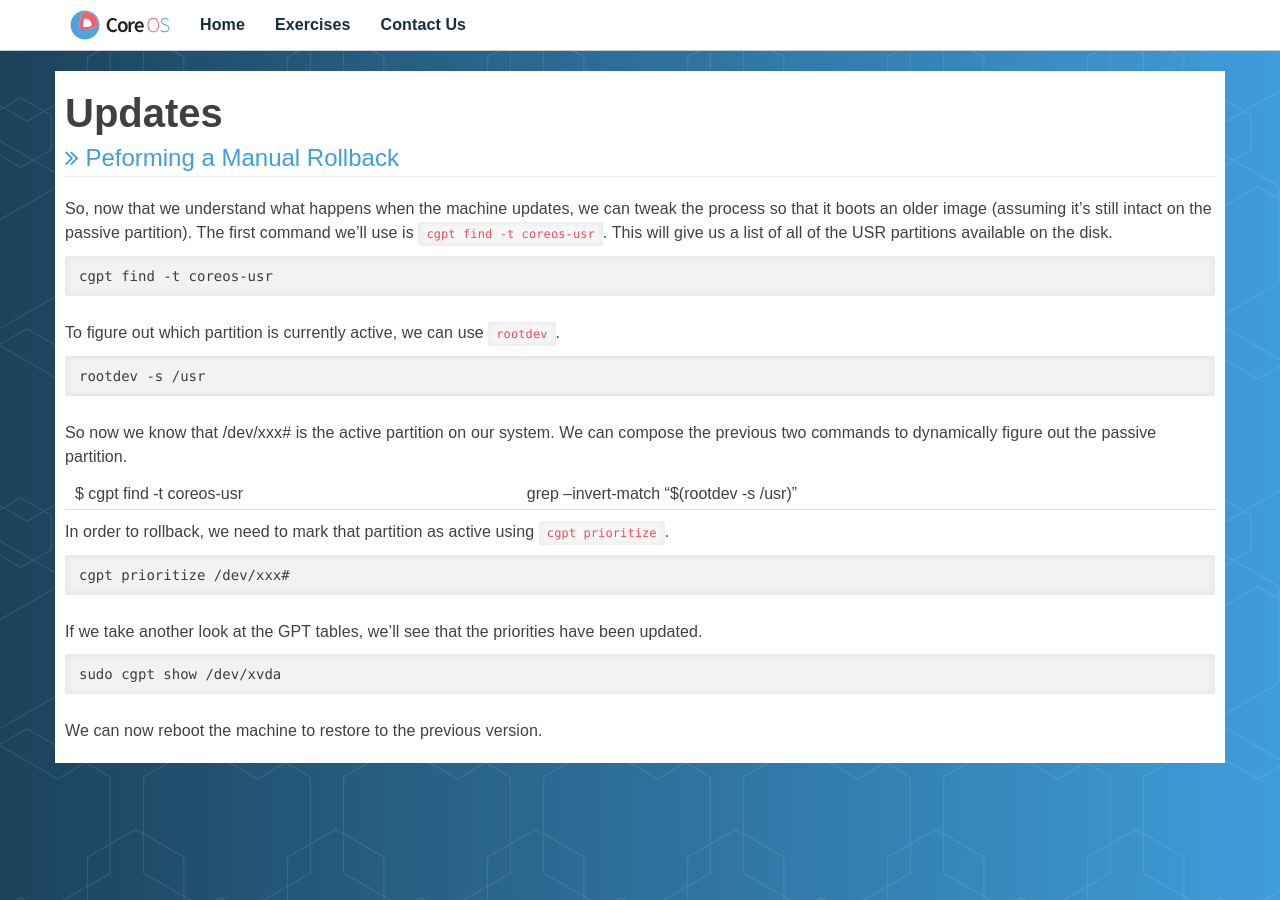
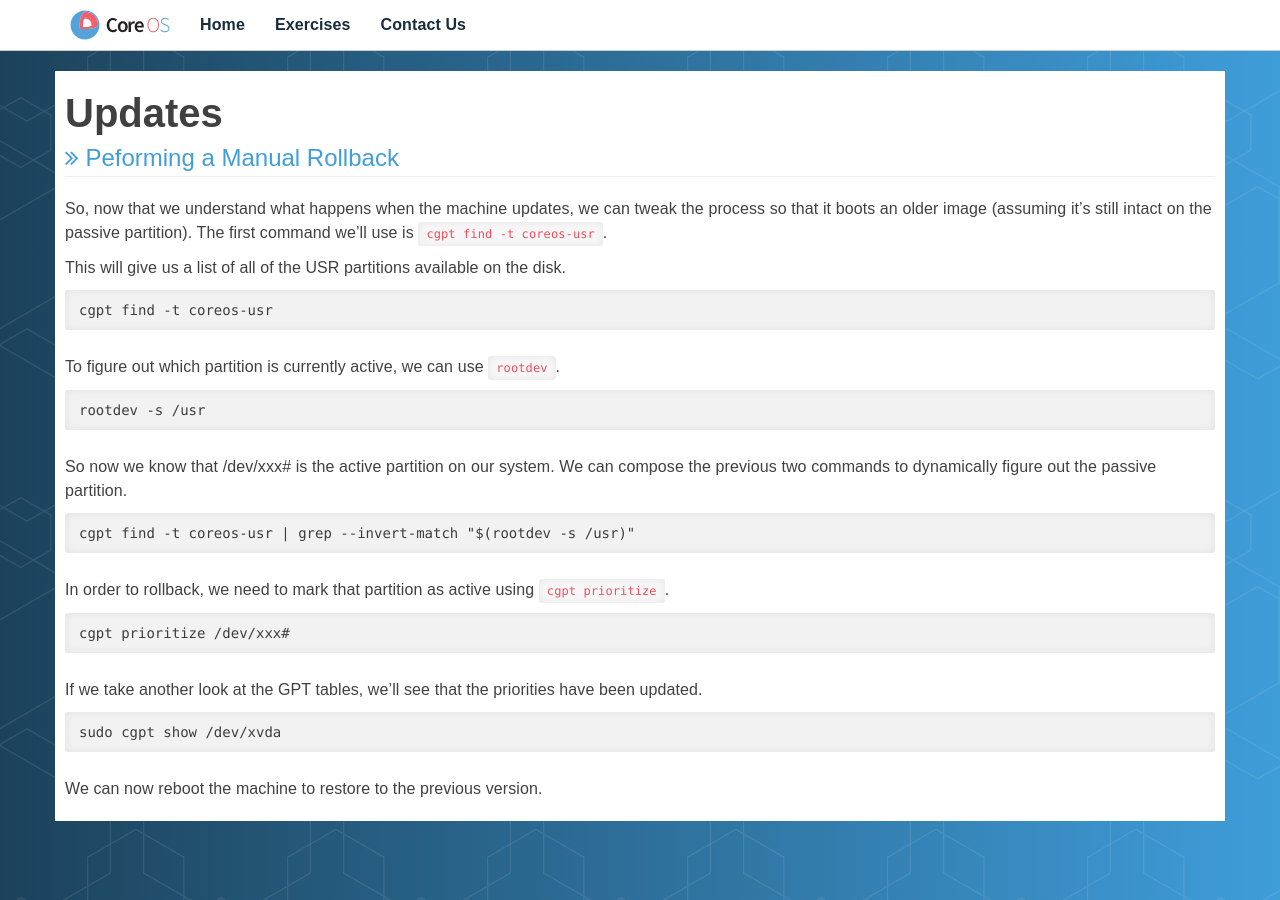
Before and after one commit to RedHatWorkshops/quay-workshop, a Jekyll site: the page built from content/labs/0011-rollback.md, in a window 1280 px wide. Built offline with Jekyll 4.4.1, drawn with Linux system fonts in a browser that asks for light colours.

Commit message:
Format shell commands

````diff
--- a/content/labs/0011-rollback.md
+++ b/content/labs/0011-rollback.md
@@ -5,7 +5,11 @@ permalink: /lab/updates/performingrollback/
 module: Updates
 ---
 
-So, now that we understand what happens when the machine updates, we can tweak the process so that it boots an older image (assuming it's still intact on the passive partition). The first command we'll use is `cgpt find -t coreos-usr`. This will give us a list of all of the USR partitions available on the disk.
+So, now that we understand what happens when the machine updates, we can tweak
+the process so that it boots an older image (assuming it's still intact on the
+passive partition). The first command we'll use is `cgpt find -t coreos-usr`.
+
+This will give us a list of all of the USR partitions available on the disk.
 
 ```
 cgpt find -t coreos-usr
@@ -17,17 +21,23 @@ To figure out which partition is currently active, we can use `rootdev`.
 rootdev -s /usr
 ```
 
-So now we know that /dev/xxx# is the active partition on our system. We can compose the previous two commands to dynamically figure out the passive partition.
+So now we know that /dev/xxx# is the active partition on our system. We can
+compose the previous two commands to dynamically figure out the passive
+partition.
 
-$ cgpt find -t coreos-usr | grep --invert-match "$(rootdev -s /usr)"
+```
+cgpt find -t coreos-usr | grep --invert-match "$(rootdev -s /usr)"
+```
 
-In order to rollback, we need to mark that partition as active using `cgpt prioritize`.
+In order to rollback, we need to mark that partition as active using
+`cgpt prioritize`.
 
 ```
 cgpt prioritize /dev/xxx#
 ```
 
-If we take another look at the GPT tables, we'll see that the priorities have been updated.
+If we take another look at the GPT tables, we'll see that the priorities have
+been updated.
 
 ```
 sudo cgpt show /dev/xvda
````
